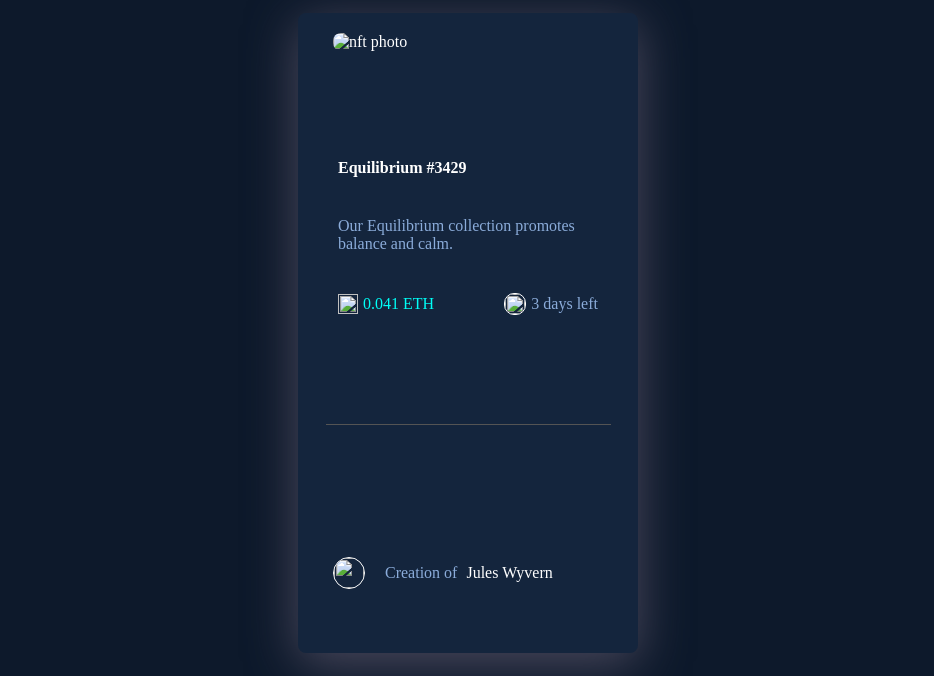
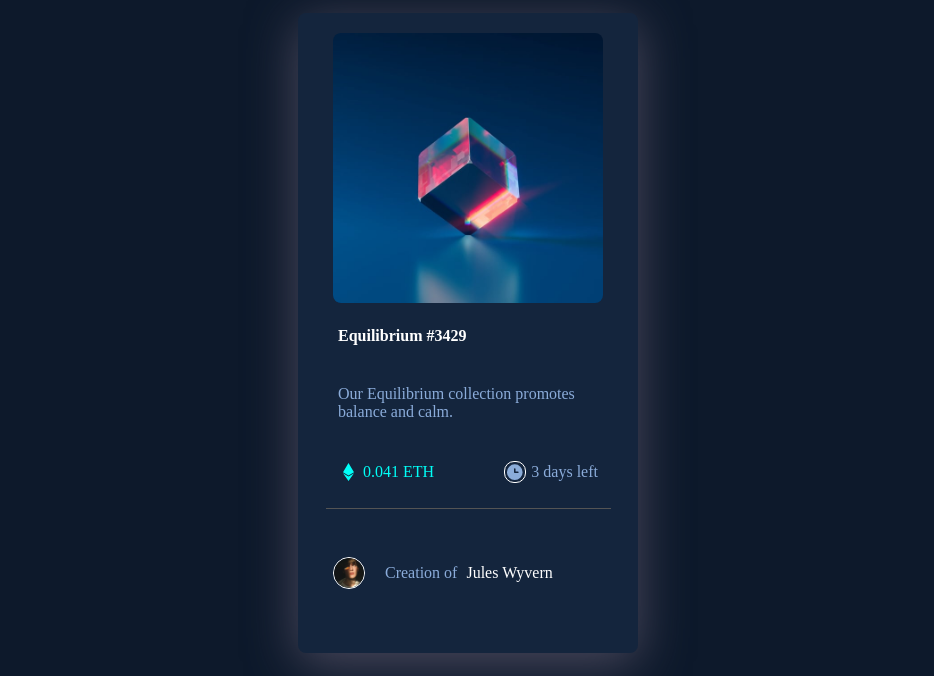
Before and after one commit to M0lt0/nft-preview-card, a plain HTML site: page index.html in a window 1280 px wide. Shown: the top 676 px of the page, without its empty margins (172-1106 px from the left). Drawn offline with Linux system fonts and the light colour scheme; the site is published under a folder, as on GitHub Pages, so addresses that start at the root find nothing; a web font is replaced by a local one.

Commit message:
all done .

```diff
--- a/index.html
+++ b/index.html
@@ -17,7 +17,7 @@
   <div class="card">
     <div class="hover-container">
 
-      <img src="/images/image-equilibrium.jpg" alt="nft photo">
+      <img src="./images/image-equilibrium.jpg" alt="nft photo">
       <!--<div class="no-hover">
         <img src="/images/icon-view.svg" alt="">
       </div>
@@ -33,18 +33,18 @@
       </div>
       <div class="price">
         <div class="currncy">
-          <img src="/images/icon-ethereum.svg" alt="">
+          <img src="./images/icon-ethereum.svg" alt="">
           0.041 ETH
         </div>
         <div class="time">
-          <img src="/images/icon-clock.svg" alt="">
+          <img src="./images/icon-clock.svg" alt="">
           3 days left
         </div>
       </div>
     </div>
     <div class="line"></div>
     <div class="author">
-      <img src="/images/image-avatar.png" alt="">
+      <img src="./images/image-avatar.png" alt="">
       <div class="light"> Creation of<span class="light-span"> Jules Wyvern</span> </div>
     </div>
 
```
